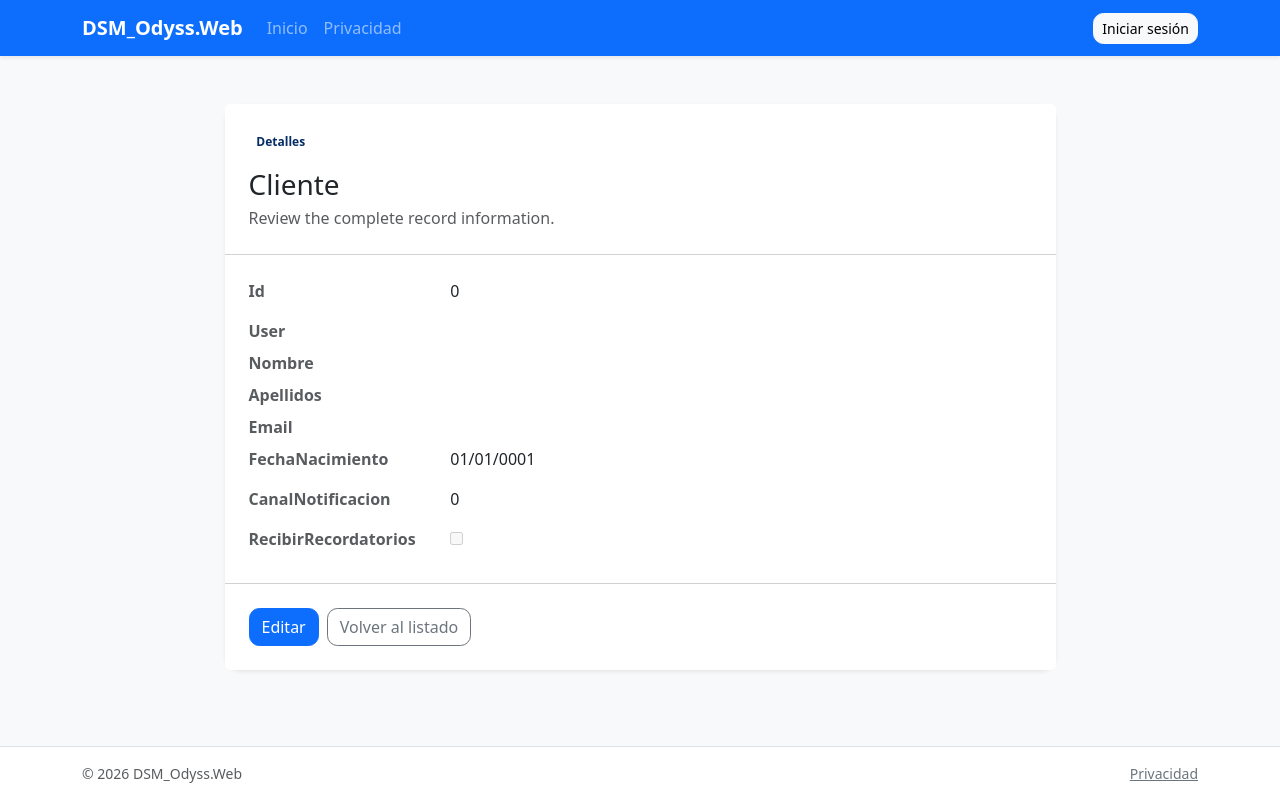
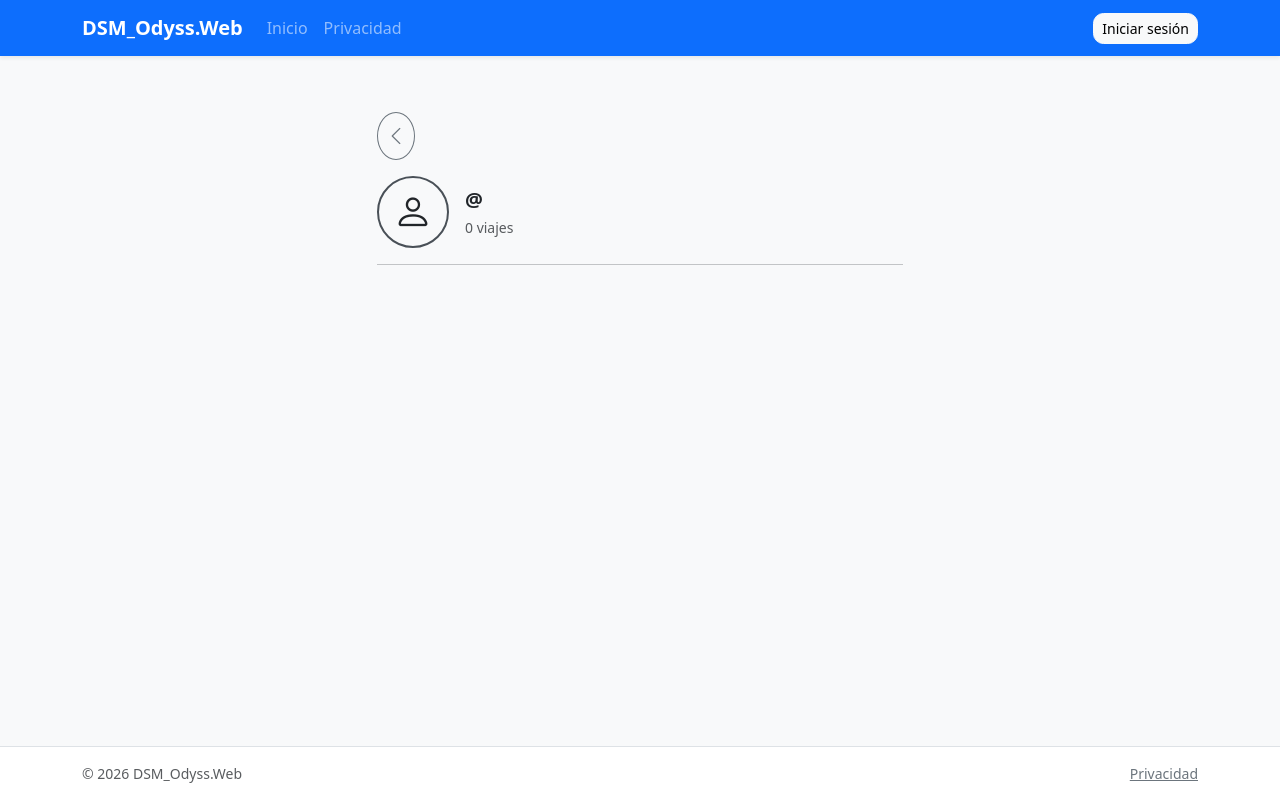
Before and after one commit to alexpunzi/DSM_Odyss, an ASP.NET Core app: template DSM_Odyss/generated/DSM_Odyss.Web/Views/Cliente/Details.cshtml in a window 1280 px wide. Run offline with ASP.NET Core 8, Linux system fonts and the light colour scheme; the template is opened without the code that fills it, so the values that code supplies are empty; style sheets or scripts are compiled from the project's sources; some libraries are stand-ins or nearby versions.

Commit message:
Primera prueba vista perfil

```diff
--- a/DSM_Odyss/generated/DSM_Odyss.Web/Views/Cliente/Details.cshtml
+++ b/DSM_Odyss/generated/DSM_Odyss.Web/Views/Cliente/Details.cshtml
@@ -1,45 +1,40 @@
-@* HARIA-WEB GENERATED sha256:b3cc4291096e53aea6673b1b87beccbf8ebea126703fc6368a7d03881125cab8 *@
-@model DSM_Odyss.Web.ViewModels.ClienteViewModel
+@model DSM_Odyss.Web.ViewModels.PerfilUsuarioViewModel
 
 @{
-    ViewData["Title"] = "Detalles";
+    ViewData["Title"] = "Mi perfil";
 }
 
-<div class="row justify-content-center">
-    <div class="col-xl-9">
-        <div class="card border-0 shadow-sm">
-            <div class="card-header bg-body p-4">
-                <span class="badge text-bg-primary-subtle text-primary-emphasis mb-3">Detalles</span>
-                <h1 class="h3 mb-1">Cliente</h1>
-                <p class="text-body-secondary mb-0">Review the complete record information.</p>
-            </div>
-            <div class="card-body p-4">
-                <dl class="row mb-0 gy-2">
-            <dt class="col-sm-4 col-lg-3 text-body-secondary">@Html.DisplayNameFor(model => model.Id)</dt>
-            <dd class="col-sm-8 col-lg-9">@Html.DisplayFor(model => model.Id)</dd>
-            <dt class="col-sm-4 col-lg-3 text-body-secondary">@Html.DisplayNameFor(model => model.User)</dt>
-            <dd class="col-sm-8 col-lg-9">@Html.DisplayFor(model => model.User)</dd>
-            <dt class="col-sm-4 col-lg-3 text-body-secondary">@Html.DisplayNameFor(model => model.Nombre)</dt>
-            <dd class="col-sm-8 col-lg-9">@Html.DisplayFor(model => model.Nombre)</dd>
-            <dt class="col-sm-4 col-lg-3 text-body-secondary">@Html.DisplayNameFor(model => model.Apellidos)</dt>
-            <dd class="col-sm-8 col-lg-9">@Html.DisplayFor(model => model.Apellidos)</dd>
-            <dt class="col-sm-4 col-lg-3 text-body-secondary">@Html.DisplayNameFor(model => model.Email)</dt>
-            <dd class="col-sm-8 col-lg-9">@Html.DisplayFor(model => model.Email)</dd>
-            <dt class="col-sm-4 col-lg-3 text-body-secondary">@Html.DisplayNameFor(model => model.FechaNacimiento)</dt>
-            <dd class="col-sm-8 col-lg-9">@Html.DisplayFor(model => model.FechaNacimiento)</dd>
-            <dt class="col-sm-4 col-lg-3 text-body-secondary">@Html.DisplayNameFor(model => model.CanalNotificacion)</dt>
-            <dd class="col-sm-8 col-lg-9">@Html.DisplayFor(model => model.CanalNotificacion)</dd>
-            <dt class="col-sm-4 col-lg-3 text-body-secondary">@Html.DisplayNameFor(model => model.RecibirRecordatorios)</dt>
-            <dd class="col-sm-8 col-lg-9">@Html.DisplayFor(model => model.RecibirRecordatorios)</dd>
-                </dl>
+<link rel="stylesheet" href="https://cdn.jsdelivr.net/npm/bootstrap-icons@1.11.3/font/bootstrap-icons.min.css">
 
-            </div>
-            <div class="card-footer bg-body p-4">
-                <div class="d-flex flex-column flex-sm-row gap-2">
-                <a asp-action="Edit" asp-route-id="@Model.Id" class="btn btn-primary">Editar</a>
-                <a asp-action="Index" class="btn btn-outline-secondary">Volver al listado</a>
-            </div>
-            </div>
+<style>
+    .perfil-avatar {
+        width: 72px; height: 72px; flex-shrink: 0;
+        display: inline-flex; align-items: center; justify-content: center;
+        border: 2px solid #495057; border-radius: 50%;
+        font-size: 2.4rem;
+    }
+</style>
+
+<div class="container py-2" style="max-width: 550px;">
+
+    @* Volver *@
+    <div class="mb-3">
+        <a asp-controller="Home" asp-action="Index" class="btn btn-outline-secondary rounded-circle p-2" title="Volver">
+            <i class="bi bi-chevron-left fs-5"></i>
+        </a>
+    </div>
+
+    @* Cabecera del perfil: foto + nombre de usuario + nº de viajes *@
+    <div class="d-flex align-items-center gap-3">
+        <div class="perfil-avatar">
+            <i class="bi bi-person"></i>
+        </div>
+        <div>
+            <div class="fs-5 fw-semibold">@@@Model.Username</div>
+            <small class="text-muted">@Model.TotalViajes @(Model.TotalViajes == 1 ? "viaje" : "viajes")</small>
         </div>
     </div>
+
+    <hr class="my-3" />
+
 </div>
--- a/DSM_Odyss/generated/DSM_Odyss.Web/Views/Home/Index.cshtml
+++ b/DSM_Odyss/generated/DSM_Odyss.Web/Views/Home/Index.cshtml
@@ -19,7 +19,7 @@
                 <i class="bi bi-funnel"></i>
             </button>
         </div>
-        <a asp-controller="Cliente" asp-action="Index" class="btn btn-outline-secondary rounded-circle p-2" title="Perfil">
+        <a asp-controller="Cliente" asp-action="Details" asp-route-id="@User.Identity?.Name" class="btn btn-outline-secondary rounded-circle p-2" title="Perfil">
             <i class="bi bi-person fs-5"></i>
         </a>
     </div>
```
Also changed, not shown: DSM_Odyss/generated/DSM_Odyss.Web/Controllers/ClienteController.cs (+17 -2 lines), DSM_Odyss/generated/DSM_Odyss.Web/ViewModels/PerfilUsuarioViewModel.cs (added, +14 -0 lines), DSM_Odyss/generated/InitializeDB/DSM_Odyss.db.
